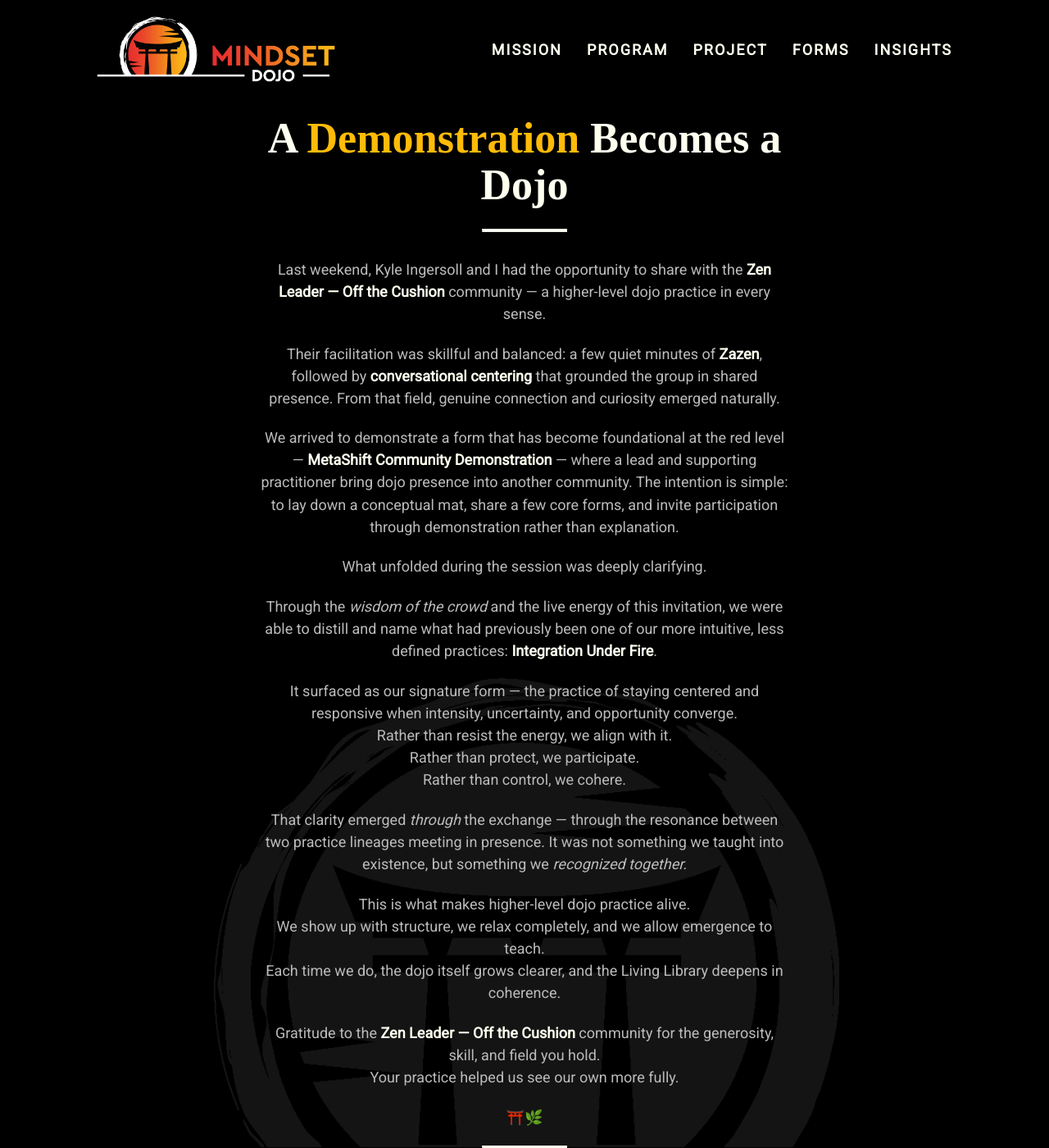
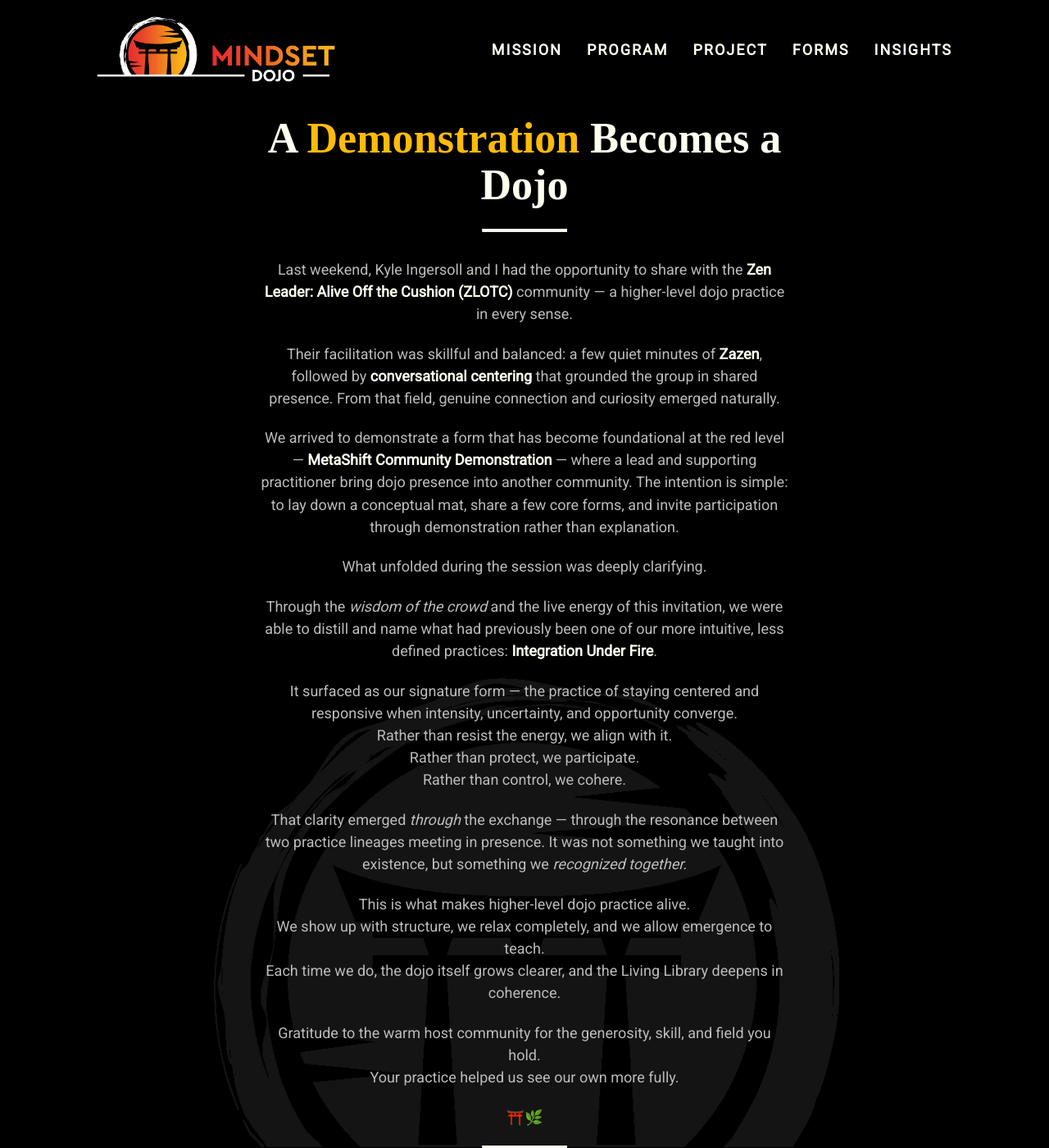
Before and after one commit to mindset-dojo/mindset-dojo.github.io, a Jekyll site: the page built from _insights/2025-10-23-demonstration-becomes-dojo.md, in a window 1280 px wide and 1400 px high. Shown: the whole window at 82% size. Built offline with Jekyll 4.4.1, drawn with Linux system fonts in a browser that asks for light colours; some web fonts are replaced.

Commit message:
fix: recognition language clarity

```diff
--- a/_insights/2025-10-23-demonstration-becomes-dojo.md
+++ b/_insights/2025-10-23-demonstration-becomes-dojo.md
@@ -16,7 +16,7 @@ principles:
 excerpt: "A reflection on our recent MetaShift Community Demonstration with Zen Leader — Off the Cushion, where the wisdom of the crowd helped clarify our signature form: Integration Under Fire."
 ---
 
-Last weekend, Kyle Ingersoll and I had the opportunity to share with the **Zen Leader — Off the Cushion** community — a higher-level dojo practice in every sense.
+Last weekend, Kyle Ingersoll and I had the opportunity to share with the **Zen Leader: Alive Off the Cushion (ZLOTC)** community — a higher-level dojo practice in every sense.
 
 Their facilitation was skillful and balanced: a few quiet minutes of **Zazen**, followed by **conversational centering** that grounded the group in shared presence. From that field, genuine connection and curiosity emerged naturally.
 
@@ -37,7 +37,7 @@ This is what makes higher-level dojo practice alive.
 We show up with structure, we relax completely, and we allow emergence to teach.
 Each time we do, the dojo itself grows clearer, and the Living Library deepens in coherence.
 
-Gratitude to the **Zen Leader — Off the Cushion** community for the generosity, skill, and field you hold.
+Gratitude to the warm host community for the generosity, skill, and field you hold.
 Your practice helped us see our own more fully.
 
 ⛩️🌿
```
